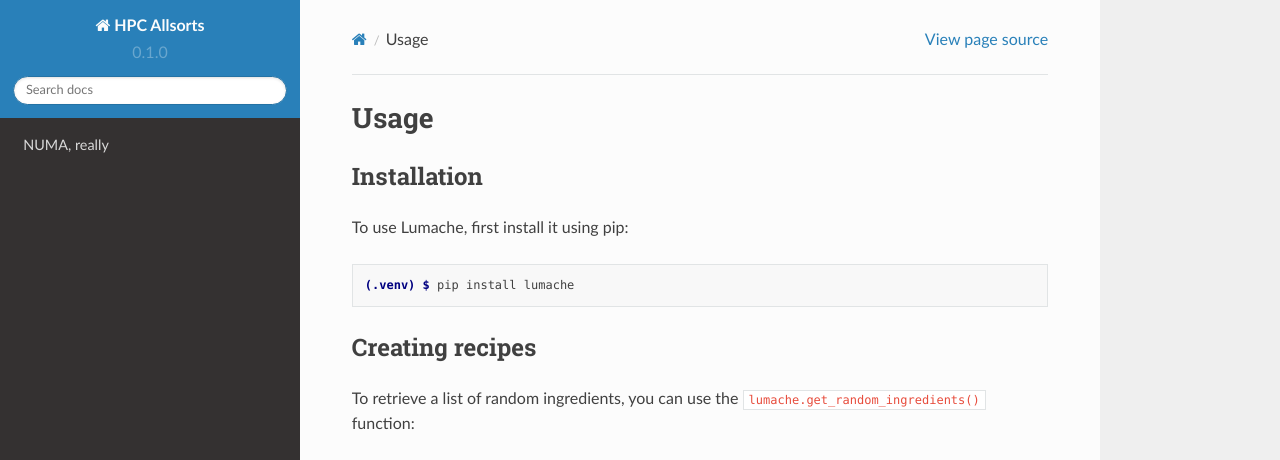
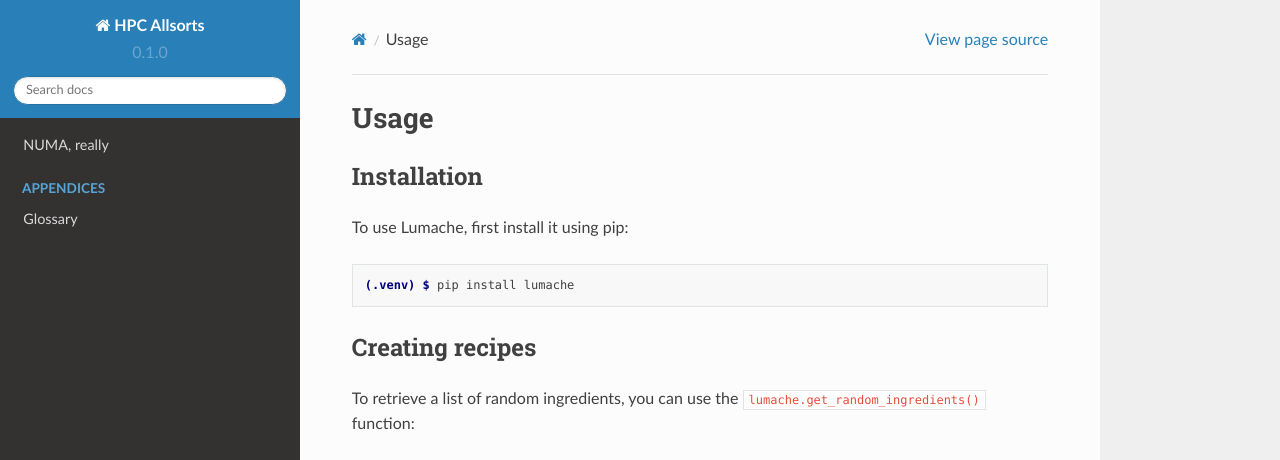
Before and after one commit to tomdeakin/hpcallsorts, a Sphinx documentation site: the page built from docs/source/usage.rst, in a window 1280 px wide. Shown: the top 460 px of the page. Built offline with Sphinx 7.4.7 and the Read the Docs theme 2.0.0, drawn with Linux system fonts in a browser that asks for light colours; grey boxes are pictures that could not be loaded.

Commit message:
add glossary

```diff
--- a/docs/source/index.rst
+++ b/docs/source/index.rst
@@ -3,5 +3,15 @@ HPC Allsorts
 
 **HPC Allsorts** is an assorted collection of introductory articles about High Performance Computing and Supercomputing.
 
+Contents
+--------
 .. toctree::
+   :maxdepth: 1
+
    numa/numa-stream
+
+.. toctree::
+   :hidden:
+   :caption: Appendices
+
+   glossary
```
Also changed, not shown: docs/source/glossary.rst (added, +8 -0 lines).
